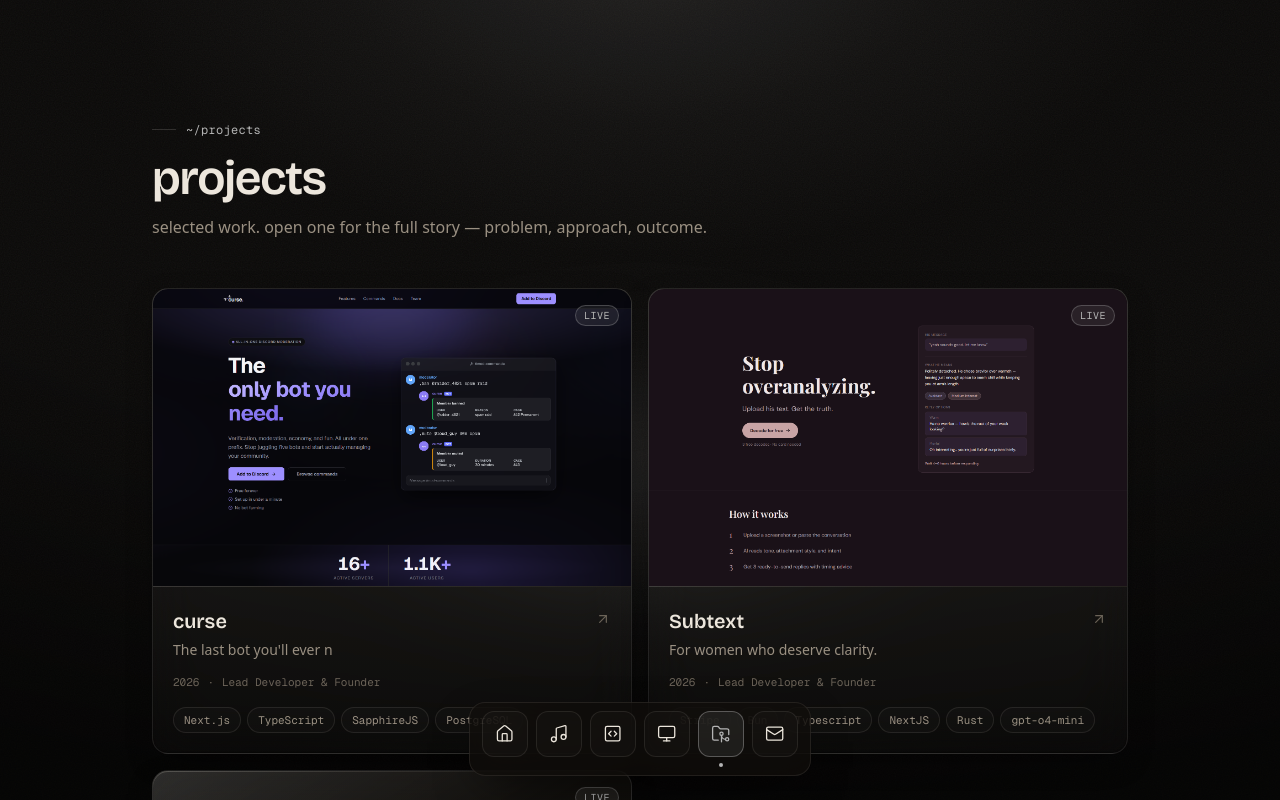
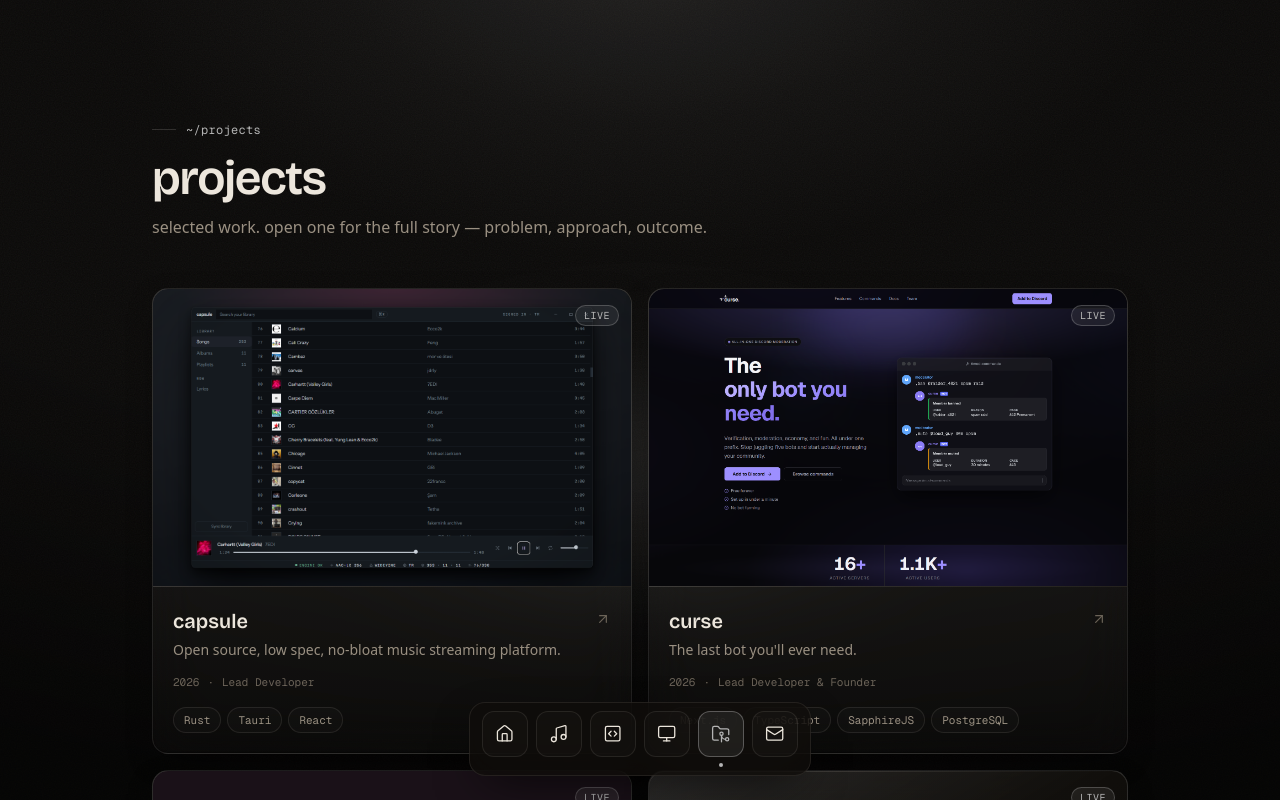
Before and after one commit to yvesdeniz/portofolio, a Next.js app: page /projects in a window 1280 px wide. Shown: the top 800 px of the page. Built offline with nearby package versions, Linux system fonts and the light colour scheme.

Commit message:
add capsule

```diff
--- a/src/components/ProjectStatusBadge.tsx
+++ b/src/components/ProjectStatusBadge.tsx
@@ -11,6 +11,7 @@ const META: Record<ProjectStatus, { label: string; cls: string }> = {
     label: "archived",
     cls: "border-line bg-transparent text-subtle",
   },
+  OSS: { label: "live", cls: "border-accent/30 bg-accent/10 text-accent" },
 };
 
 export function ProjectStatusBadge({ status }: { status: ProjectStatus }) {
--- a/src/data/projects.ts
+++ b/src/data/projects.ts
@@ -1,4 +1,4 @@
-export type ProjectStatus = "live" | "wip" | "archived";
+export type ProjectStatus = "live" | "wip" | "archived" | 'OSS';
 
 export type ProjectLink = {
   label: string;
@@ -20,10 +20,30 @@ export type Project = {
 };
 
 export const projects: Project[] = [
+    {
+    slug: "capsule",
+    title: "capsule",
+    tagline: "Open source, low spec, no-bloat music streaming platform.",
+    year: "2026",
+    thumbnail: '/projects/capsule.png',
+    role: "Lead Developer",
+    status: "OSS",
+    tags: ["Rust", "Tauri", "React"],
+    overview:
+      "One player for whichever service your music actually lives in streaming or your own files. The speed comes from keeping the network off the UI path: library metadata is mirrored into local SQLite, artwork is cached on disk, and lists are virtualised.",
+    highlights: [
+      "Sans-I/O playback core. 21 tests, zero mocks.",
+      "Two backends, one command stream.",
+      "Real Win32 chrome, Snap Layouts and all.",
+    ],
+    links: [
+      { label: "Source", href: "https://github.com/yvesdeniz/capsule" },
+    ],
+  },
   {
     slug: "curse",
     title: "curse",
-    tagline: "The last bot you'll ever n",
+    tagline: "The last bot you'll ever need.",
     year: "2026",
     thumbnail: '/projects/curse.png',
     role: "Lead Developer & Founder",
```
Also changed, not shown: public/projects/capsule.png (added).
